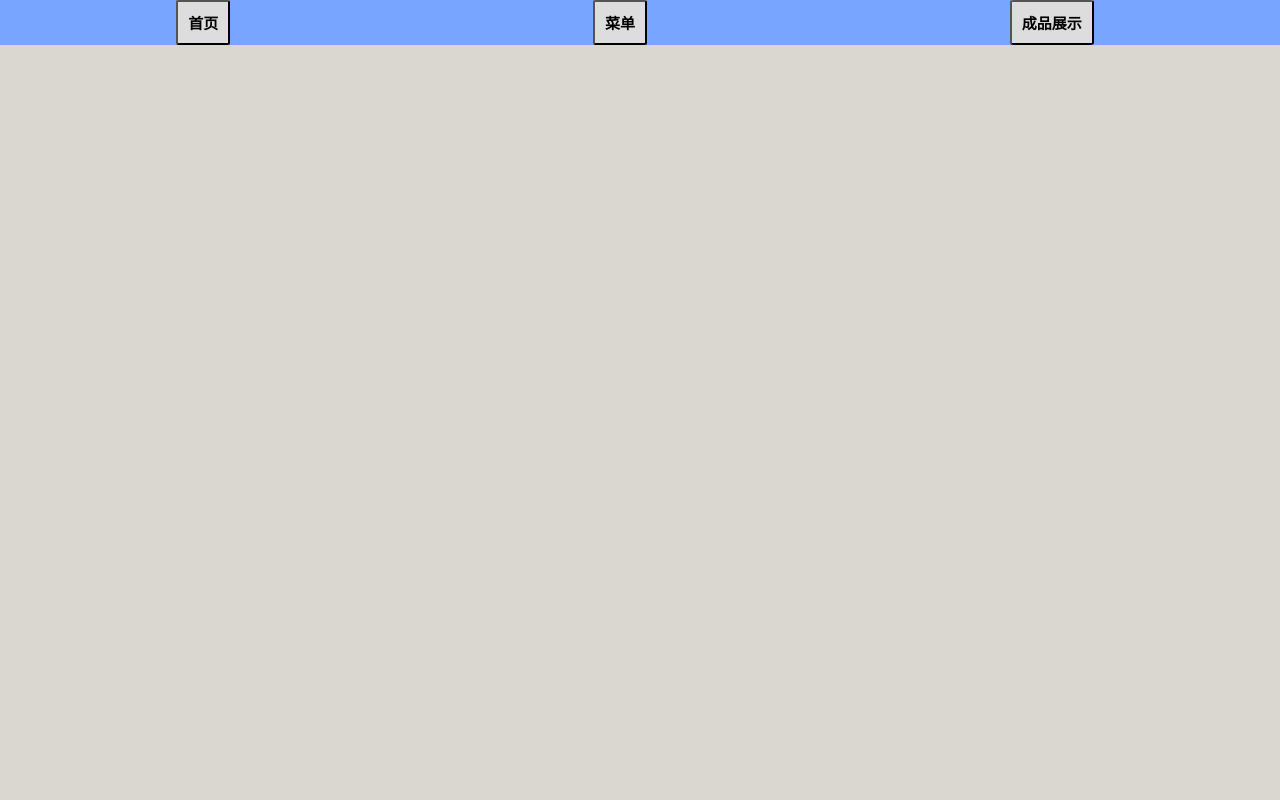
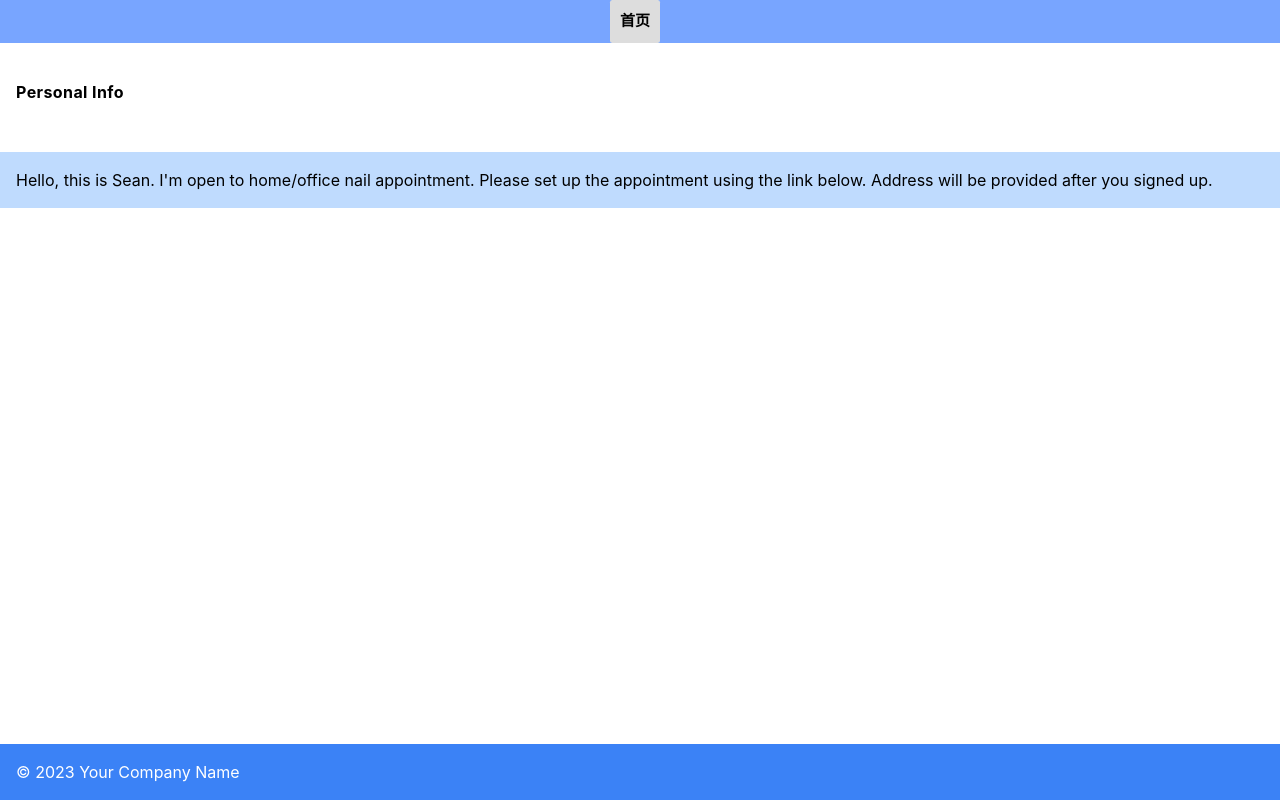
Before and after one commit to mengzhuou/SeanXuanPortfolio, a React (Create React App) app in the folder frontend/: page / in a window 1280 px wide. Built offline with nearby package versions, Linux system fonts and the light colour scheme.

Commit message:
Used TailWind css

```diff
--- a/frontend/package.json
+++ b/frontend/package.json
@@ -10,6 +10,8 @@
     "@types/node": "^16.18.39",
     "@types/react": "^18.2.18",
     "@types/react-dom": "^18.2.7",
+    "autoprefixer": "^10.4.14",
+    "postcss": "^8.4.27",
     "react": "^18.2.0",
     "react-dom": "^18.2.0",
     "react-router-dom": "^6.14.2",
@@ -40,5 +42,8 @@
       "last 1 firefox version",
       "last 1 safari version"
     ]
+  },
+  "devDependencies": {
+    "tailwindcss": "^3.3.3"
   }
 }
--- a/frontend/src/App.tsx
+++ b/frontend/src/App.tsx
@@ -6,29 +6,6 @@ import React from "react";
 class App extends React.Component<any,any>{
   constructor(props:any){
     super(props);
-    this.state = {EventID: -1, arr:[]};
-    this.getEventID = this.getEventID.bind(this);
-    this.setEventID = this.setEventID.bind(this);
-    this.setarr = this.setarr.bind(this);
-    this.getarr = this.getarr.bind(this);
-
-  }
-  setEventID(id:number){
-    this.setState({EventID: id});
-  }
-  getEventID(){
-    return this.state.EventID;
-  }
-
-  setarr(arr:any[]){
-    let tmp:any[] = [];
-    for(let i in arr){
-      tmp.push(arr[i]);
-    }
-    this.setState({arr:tmp});
-  }
-  getarr(){
-    return this.state.arr;
   }
 
   render() {
--- a/frontend/src/components/Main.tsx
+++ b/frontend/src/components/Main.tsx
@@ -1,34 +1,44 @@
-import { useNavigate } from 'react-router-dom';
-import "./Main.css";
 import React from "react";
+import { useNavigate } from "react-router-dom";
+const Main = () => {
+    const navigate = useNavigate();
 
-class Main extends React.Component<any,any>{
+    const mainNavigation = () => {
+      navigate("/mainNavigation");
+    };
 
-    constructor(props:any){
-        super(props);
-        this.state = {};
-        this.projectDisplay = this.projectDisplay.bind(this);
+    return (
+      <div className="min-h-screen flex flex-col">
+        <header>
+          <div className="topnav">
+            <button
+              className="topnavButton"
+              onClick={mainNavigation}
+            >
+              首页
+            </button>
+          </div>
+        </header>
+        <main className="container mx-auto py-8 flex-1">
+          <section>
+            <div className="flex items-center mb-8 mt-8">
+              <div className="bg-white-500 font-bold tracking-wide text-black p-4">Personal Info</div>
+            </div>
+            <div className="bg-blue-200 text-black p-4">
+              <p>
+                Hello, this is Sean. I'm open to home/office nail
+                appointment. Please set up the appointment using the link
+                below. Address will be provided after you signed up.
+              </p>
+            </div>
+          </section>
+        </main>
+        <footer className="bg-blue-500 text-white p-4">
+          © {new Date().getFullYear()} Your Company Name
+        </footer>
+      </div>
+    );
+  };
 
-    }
-
-    projectDisplay = ()=>{
-        this.props.navigate("./projectDisplay")
-    }
-//   const navigate = useNavigate();
-
-  render(){
-        return (
-        <div className="App">
-        <header className="App-header">
-            <div className="topnav">
-                <button className="topnavButton" onClick={this.projectDisplay}>首页</button>
-                <button className="topnavButton" onClick={this.projectDisplay}>菜单</button>
-                <button className="topnavButton" onClick={this.projectDisplay}>成品展示</button>
-            </div>
-        </header>
-        </div>
-        );
-    }
-}
 
 export default Main;
--- a/frontend/src/index.css
+++ b/frontend/src/index.css
@@ -1,3 +1,7 @@
+@import 'tailwindcss/base';
+@import 'tailwindcss/components';
+@import 'tailwindcss/utilities';
+
 body {
   margin: 0;
   font-family: -apple-system, BlinkMacSystemFont, 'Segoe UI', 'Roboto', 'Oxygen',
--- a/frontend/src/index.tsx
+++ b/frontend/src/index.tsx
@@ -13,7 +13,4 @@ root.render(
   </React.StrictMode>
 );
 
-// If you want to start measuring performance in your app, pass a function
-// to log results (for example: reportWebVitals(console.log))
-// or send to an analytics endpoint. Learn more: https://bit.ly/CRA-vitals
 reportWebVitals();
--- /dev/null
+++ b/frontend/tailwind.config.js
@@ -0,0 +1,13 @@
+/** @type {import('tailwindcss').Config} */
+module.exports = {
+  content: [
+    "./src/**/*.{js,jsx,ts,tsx}",
+  ],
+  theme: {
+    extend: {},
+  },
+  plugins: [
+    require('tailwindcss'),
+    require('autoprefixer'),
+  ]
+}
```
Also changed, not shown: 1 other file (tests, documents, lock files or other folders).
